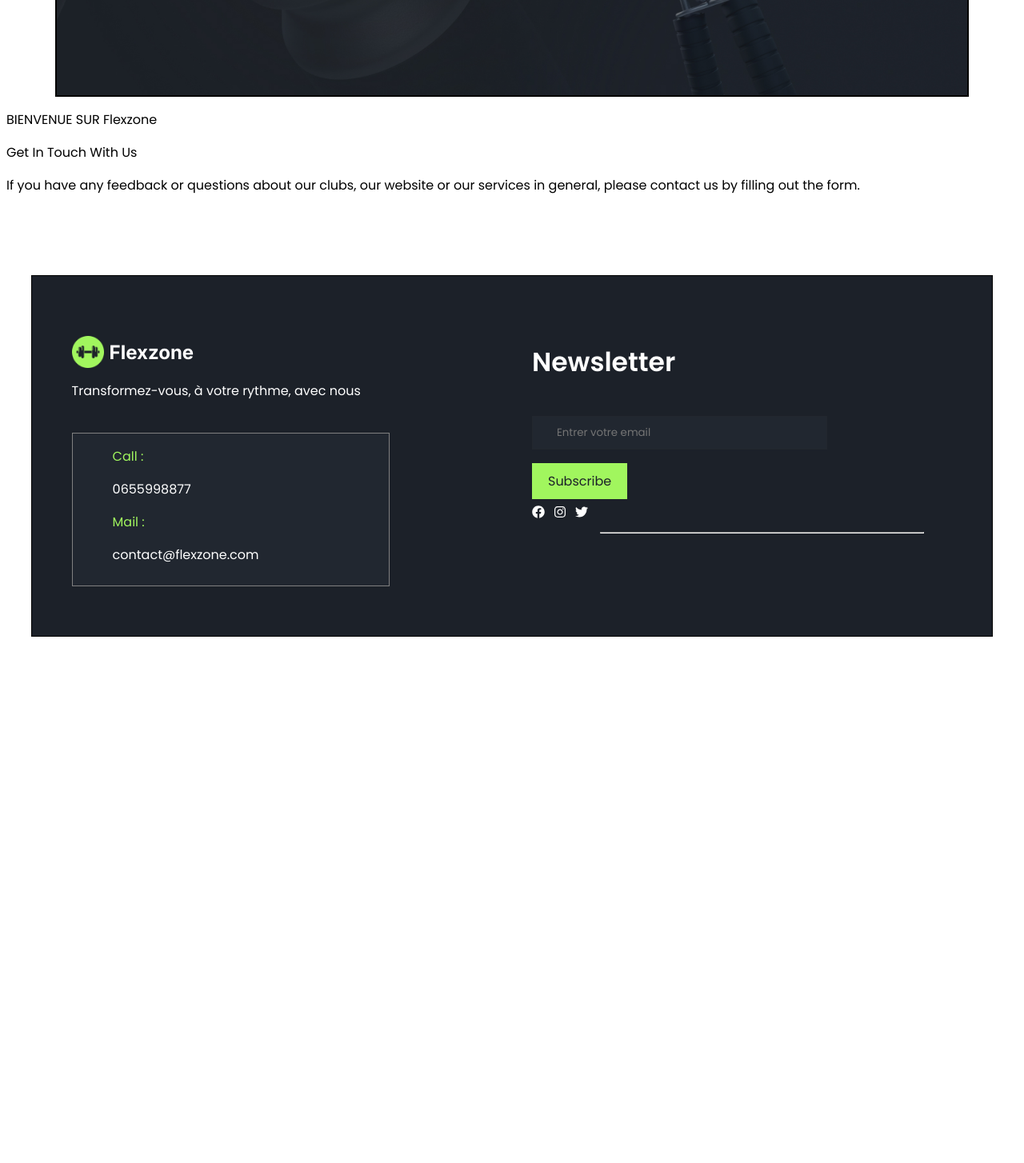
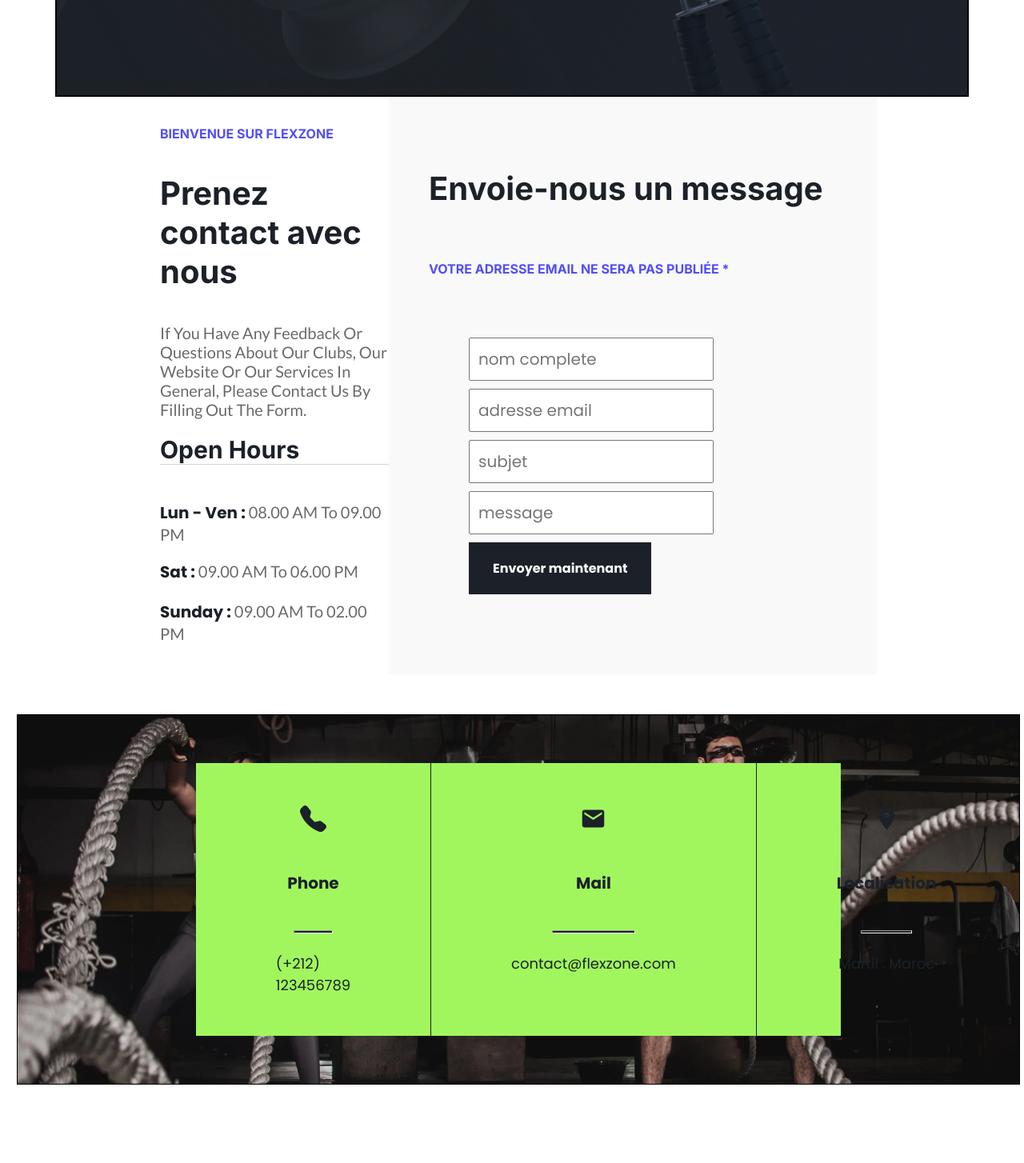
Before and after one commit to chanka1021/FlexZone, a React (Create React App) app: page /contact in a window 1280 px wide. Shown: the part 420-1874 px from the top of the page at 80% size. Before the commit the page ends 1224 px from the top, so only its background shows below. Built offline with nearby package versions, Linux system fonts and the light colour scheme.

Commit message:
Contact page

```diff
--- a/src/components/ContactUs.js
+++ b/src/components/ContactUs.js
@@ -1,18 +1,63 @@
 import React from 'react'
+import './styles/Contactus.css'
+import { BsMailbox, BsTelephoneFill } from "react-icons/bs";
+import { MdEmail, MdLocationOn } from "react-icons/md";
+import img from "../assets/banner.png"
 
 function ContactUs() {
     return (
         <div className='Contactus'>
             <div className='ContactForm'>
                 <div className='Getintouch'>
-                    <p>BIENVENUE SUR Flexzone</p>
-                    <p>Get In Touch With Us</p>
-                    If you have any feedback or questions about our clubs, our website or our services in general, please contact us by filling out the form.
+                    <p className='bv'>BIENVENUE SUR Flexzone</p>
+                    <p className='getin'>Prenez contact avec nous</p>
+                    <p className='text-horaires'>If you have any feedback or questions about our clubs, our website or our services in general, please contact us by filling out the form. </p>
+                    <div className='oh'>Open Hours</div>
+                    <div className='horaires'>
+                        <p className='text-horaires'><a>Lun - Ven :</a> 08.00 AM to 09.00 PM</p>
+                        <p className='text-horaires'><a>Sat :</a> 09.00 AM to 06.00 PM</p>
+                        <p className='text-horaires'><a>Sunday :</a> 09.00 AM to 02.00 PM</p>
+                    </div>
                 </div>
-                <div className='Form'></div>
+                <div className='Form'>
+                    <p className='getin'>Envoie-nous un message</p>
+                    <p className='bv'>Votre adresse email ne sera pas publiée *</p>
+                    <div className='Form'>
+                        <input placeholder='nom complete' />
+                        <input placeholder='adresse email' />
+                        <input placeholder='subjet' />
+                        <input placeholder='message' />
+                        <div className='sendbtn'>Envoyer maintenant</div>
+                    </div>
+                </div>
 
             </div>
-            <div className='ContactInfos'></div>
+            <div className='ContactInfos' style={{ backgroundImage: `url(${img})` }}>
+                <div className='InfosContainer'>
+                    <div className='info1'>
+                        <a><BsTelephoneFill /></a>
+                        <p>Phone</p>
+                        <hr className='Devider' />
+                        (+212) 123456789
+                    </div>
+                    <div class="verticalLine"></div>
+
+                    <div className='info1'>
+                        <a><MdEmail /></a>
+                        <p> Mail</p>
+                        <hr className='Devider' />
+                        contact@flexzone.com
+                    </div>
+                    <div class="verticalLine"></div>
+
+                    <div className='info1'>
+                        <a><MdLocationOn /></a>
+                        <p>Localisation</p>
+                        <hr className='Devider' />
+                        Martil . Maroc
+                    </div>
+                </div>
+            </div>
 
         </div>
     )
--- a/src/components/styles/Contactus.css
+++ b/src/components/styles/Contactus.css
@@ -1,3 +1,135 @@
-.Contactus{
+.Contactus {
+    width: 100vw;
+    margin: auto;
+}
+
+.bv {
+    color: #524FF5;
+    font-size: 20;
+    font-family: 'Inter', sans-serif;
+    font-weight: 600;
+    text-transform: uppercase;
+}
+
+.Getintouch {
+    margin: auto;
+}
+
+.getin {
+    color: #1C2129;
+    font-size: 40px;
+    font-family: 'Inter', sans-serif;
+    font-weight: 700;
+}
+
+.text-horaires {
+    color: #6A6A6A;
+    font-size: 20px;
+    font-family: 'Lato', sans-serif;
+    text-transform: capitalize;
+    font-weight: 500;
+}
+
+.text-horaires a {
+    color: #1C2129;
+    font-weight: bold;
+}
+
+.oh {
+    color: #1B2129;
+    font-size: 30px;
+    font-family: 'Inter', sans-serif;
+    font-weight: 600;
+}
+
+.horaires {
+    width: fit-content;
+    padding-top: 25px;
+    border-top: 1px solid #D3D3D3;
+}
+
+.ContactForm {
+    display: flex;
+    width: 70%;
+    margin: auto;
+}
+
+.Form {
+    display: flex;
+    flex-direction: column;
+    gap: 10px;
+    background-color: #F9F9F9;
+    padding: 50px;
+    width: 60%;
+}
+
+.Form input {
+    padding: 10px;
+    font-size: 20px;
+}
+
+.sendbtn {
+    background-color: #1C2129;
+    color: white;
+    width: fit-content;
+    padding: 20px 30px;
+    font-weight: bold;
+    cursor: pointer;
+}
+
+.sendbtn:hover {
+    background-color: #07090c;
+}
+
+.ContactInfos {
+    margin: auto;
     border: 1px solid black;
+    width: 90%;
+    padding: 60px 50px;
+    margin-top: 50px;
+    background-position: center;
+    /* Center the image */
+    background-repeat: no-repeat;
+    /* Do not repeat the image */
+    background-size: cover;
+
 }
+
+.InfosContainer {
+    display: flex;
+    justify-content: space-between;
+    background-color: #A1F65E;
+    width: 70%;
+    margin: auto;
+}
+
+.info1 {
+    display: flex;
+    flex-direction: column;
+    align-items: center;
+    color: #1B2129;
+    font-size: 18px;
+    gap: 15px;
+    padding: 50px 100px;
+    width: 33%;
+}
+
+.info1 a {
+    color: #1B2129;
+    font-size: 33px;
+}
+
+.info1 p {
+    font-size: 20px;
+    font-weight: bold;
+    color: #1B2129;
+}
+
+.Devider {
+    width: 50%;
+    height: 2px;
+    background-color: #1B2129;
+}
+.verticalLine {
+    border-left: 1px solid #1B2129;
+      }
```
Also changed, not shown: src/assets/banner.png (added).
